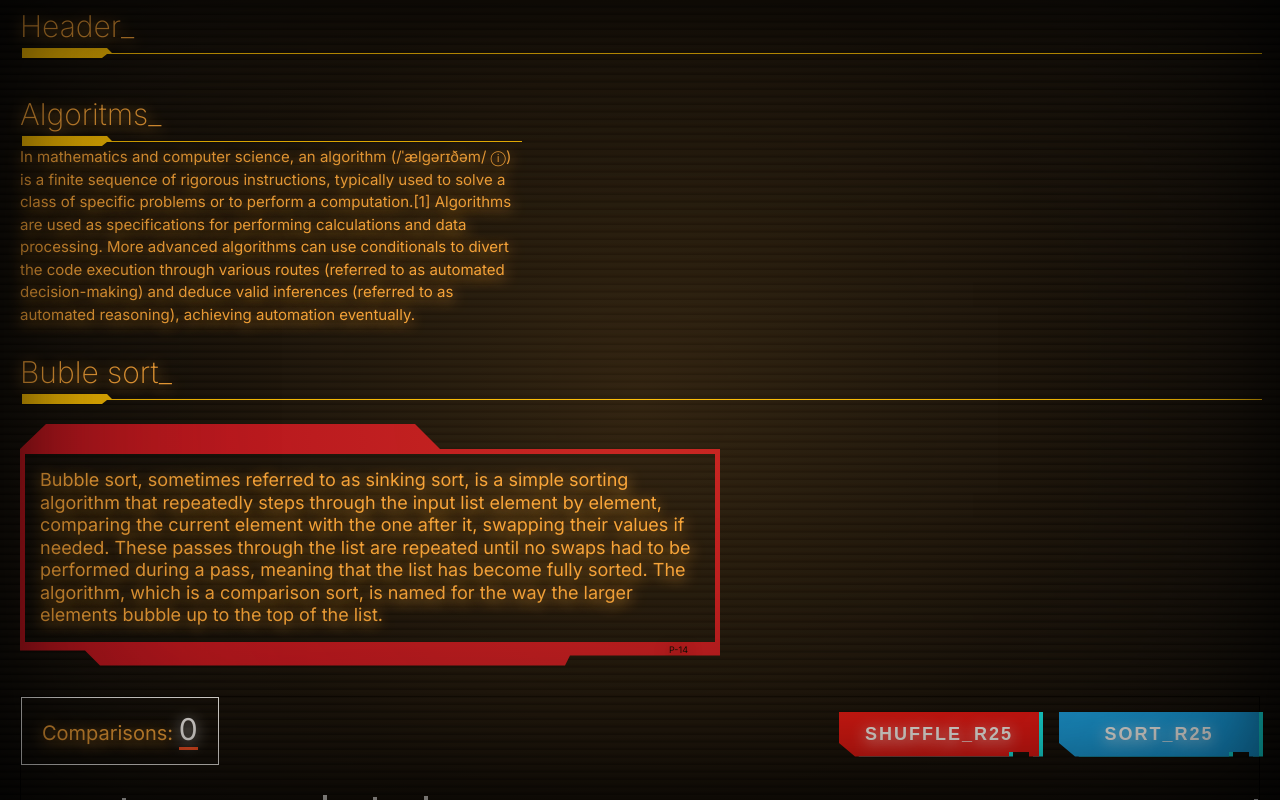
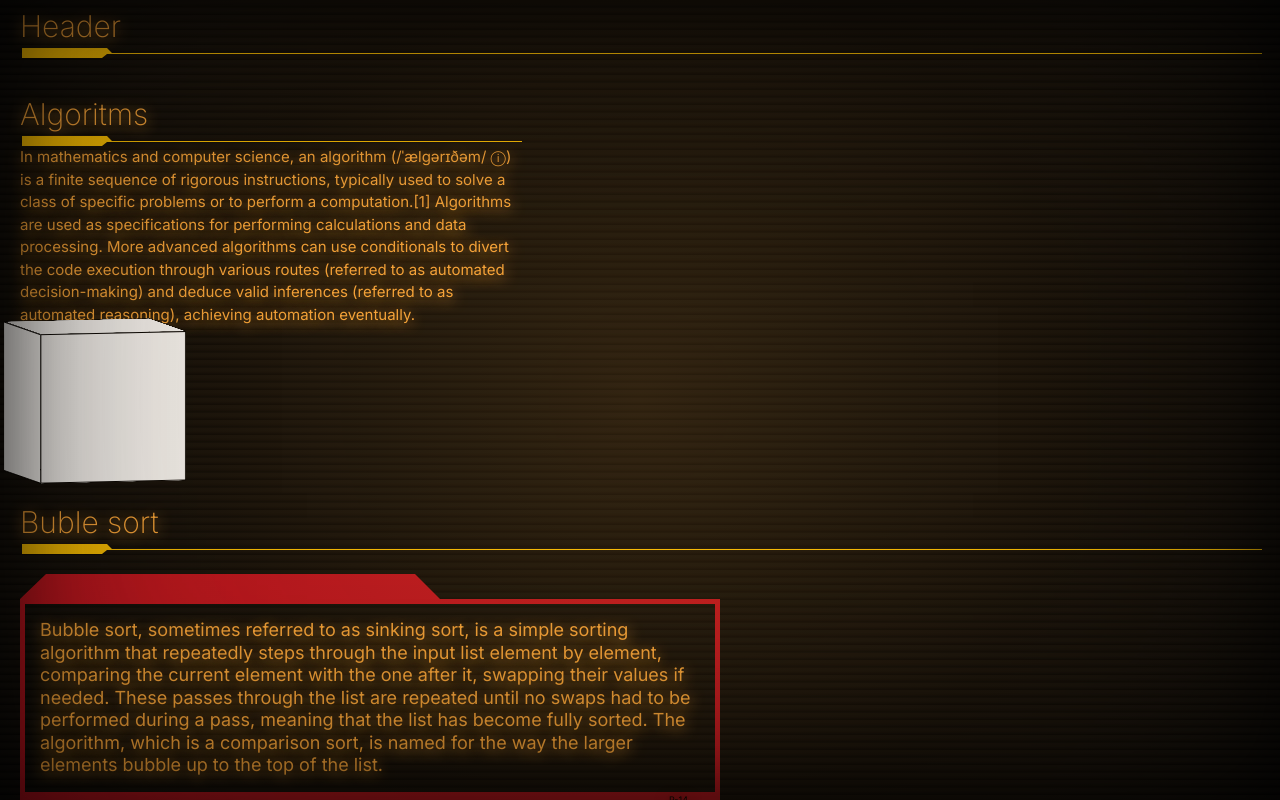
Before and after one commit to Andriikryl/algorithms, a Next.js app: page / in a window 1280 px wide. Shown: the top 800 px of the page. Built offline with nearby package versions, Linux system fonts and the light colour scheme.

Commit message:
add cube component

```diff
--- a/src/components/bubbleSortVisual/style.module.css
+++ b/src/components/bubbleSortVisual/style.module.css
@@ -1,6 +1,5 @@
 .wrapper{
     margin-block: 30px;
-    border: 1px solid black;
     display: flex;
     flex-direction: column;
     gap: 10px;
@@ -17,6 +16,7 @@
 .control__group{
     display: flex;
     justify-content: space-between;
+    flex-wrap: wrap;
     align-items: baseline;
     gap: 20px;
     margin-block-end: 20px;
@@ -24,6 +24,7 @@
 
 .button__grpup{
     display: flex;
+    flex-wrap: wrap;
     gap: 20px;
 }
 
--- /dev/null
+++ b/src/components/cube/Cube.tsx
@@ -0,0 +1,45 @@
+"use client";
+import React, { ReactNode } from "react";
+import style from "./style.module.css";
+import clsx from "clsx";
+
+interface CubeProps {
+  width: number;
+  height: number;
+  depth: number;
+  className?: string;
+  cuboidClass?: string;
+  text?: string;
+  children?: ReactNode;
+}
+
+export default function Cube({
+  width,
+  height,
+  depth,
+  className,
+  cuboidClass,
+  text,
+  children,
+}: CubeProps) {
+  return (
+    <div
+      className={clsx(style.cuboid, cuboidClass)}
+      style={
+        {
+          "--width": `${width}px`,
+          "--height": `${height}px`,
+          "--depth": `${depth}px`,
+        } as React.CSSProperties
+      }
+    >
+      {children}
+      <div className={clsx(style.cuboid__side, className)}>{text}</div>
+      <div className={clsx(style.cuboid__side, className)}>{text}</div>
+      <div className={clsx(style.cuboid__side, className)}>{text}</div>
+      <div className={clsx(style.cuboid__side, className)}>{text}</div>
+      <div className={clsx(style.cuboid__side, className)}>{text}</div>
+      <div className={clsx(style.cuboid__side, className)}>{text}</div>
+    </div>
+  );
+}
--- /dev/null
+++ b/src/components/cube/style.module.css
@@ -0,0 +1,54 @@
+.cuboid{
+    --width: 50px;
+    --height:50px;
+    --depth:50px;
+    height: var(--height);
+    width: var(--width);
+    position: relative;
+    transform: rotateX(-5deg) rotateY(14deg);
+    transform-style: preserve-3d;
+    transition: all 500ms ease;
+}
+
+.cuboid__side{
+    background-color: white;
+    border: 1px solid black;
+    position: absolute;
+    transition: all 500ms ease;
+    display: grid;
+    place-items: center;
+}
+.cuboid__side:nth-of-type(1),
+.cuboid__side:nth-of-type(2){
+    --coviceent: -0.5;
+    height: var(--height);
+    width: var(--width);
+    transform: translate3d(0, 0, calc(var(--depth) * var(--coviceent)));
+}
+.cuboid__side:nth-of-type(2){
+    --coviceent: 0.5;
+}
+.cuboid__side:nth-of-type(3),
+.cuboid__side:nth-of-type(4){
+    --rotation: 90deg;
+    height: var(--height);
+    width: var(--depth);
+    left: 50%;
+    top: 50%;
+    transform: translate(-50%, -50%) rotateY(var(--rotation))  translate3d(0, 0, calc(var(--width) * -0.5));
+}
+.cuboid__side:nth-of-type(4){
+    --rotation: -90deg;
+}
+.cuboid__side:nth-of-type(5),
+.cuboid__side:nth-of-type(6){
+    --rotation: -90deg;
+    height: var(--depth);
+    width: var(--width);
+    left: 50%;
+    top: 50%;
+    transform: translate(-50%, -50%) rotateX(var(--rotation)) translate3d(0, 0, calc(var(--height) * -0.5));
+}
+.cuboid__side:nth-of-type(6){
+    --rotation: 90deg;
+}
--- a/src/components/hero/Hero.tsx
+++ b/src/components/hero/Hero.tsx
@@ -2,6 +2,7 @@ import React from "react";
 import styles from "./style.module.css";
 import { Container } from "../container/Container";
 import { TsHeading } from "../heading/Heading";
+import Cube from "../cube/Cube";
 export default function Hero() {
   return (
     <section className={styles.hero}>
@@ -21,6 +22,13 @@ export default function Hero() {
               eventually.
             </p>
           </div>
+          <Cube
+            width={150}
+            height={150}
+            depth={150}
+            className={styles.bg__colorSied}
+            cuboidClass={styles.cuboid__animation}
+          />
         </div>
       </Container>
     </section>
```
